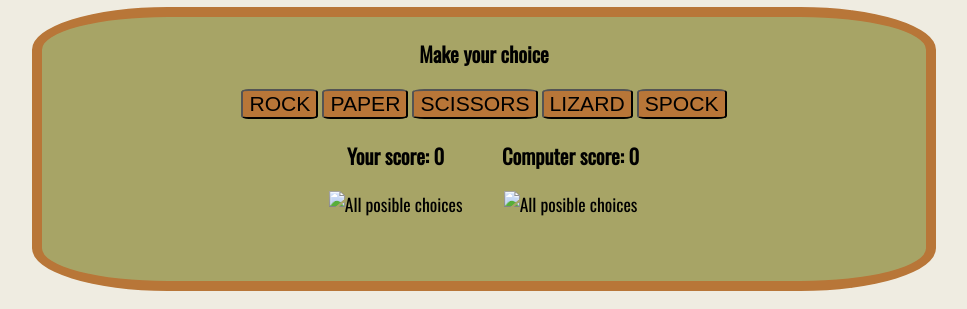
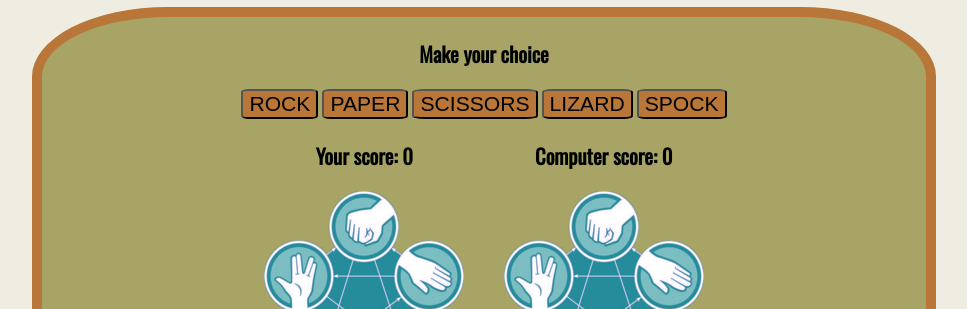
Before and after one commit to algirdas1993/rock_paper_scissors_lizard_spock, a plain HTML site: page index.html in a window 1280 px wide. Shown: the part 92-401 px from the top of the page, without its empty margins (166-1133 px from the left). Drawn offline with nearby package versions, Linux system fonts and the light colour scheme; the site is published under a folder, as on GitHub Pages, so addresses that start at the root find nothing; a web font is replaced by a local one.

Commit message:
Fix bugs that were noticed after deployed to GitHub pages

```diff
--- a/index.html
+++ b/index.html
@@ -25,12 +25,12 @@
             <!-- This div display user choice and score -->
             <div id="player">
                 <h3 class="scores">Your score: <span id="player-score">0</span></h3>
-                <img id="player-hand" src="/assets/images/combine.png" alt="All posible choices">
+                <img id="player-hand" src="assets/images/combine.png" alt="All posible choices">
             </div>
             <!-- This div displays computer choice and score -->
             <div id="computer">
                 <h3 class="scores">Computer score: <span id="computer-score">0</span></h3>
-                <img id="computer-hand" src="/assets/images/combine.png" alt="All posible choices">
+                <img id="computer-hand" src="assets/images/combine.png" alt="All posible choices">
             </div>
         </div>
         <br>
```
Also changed, not shown: 1 other file.
